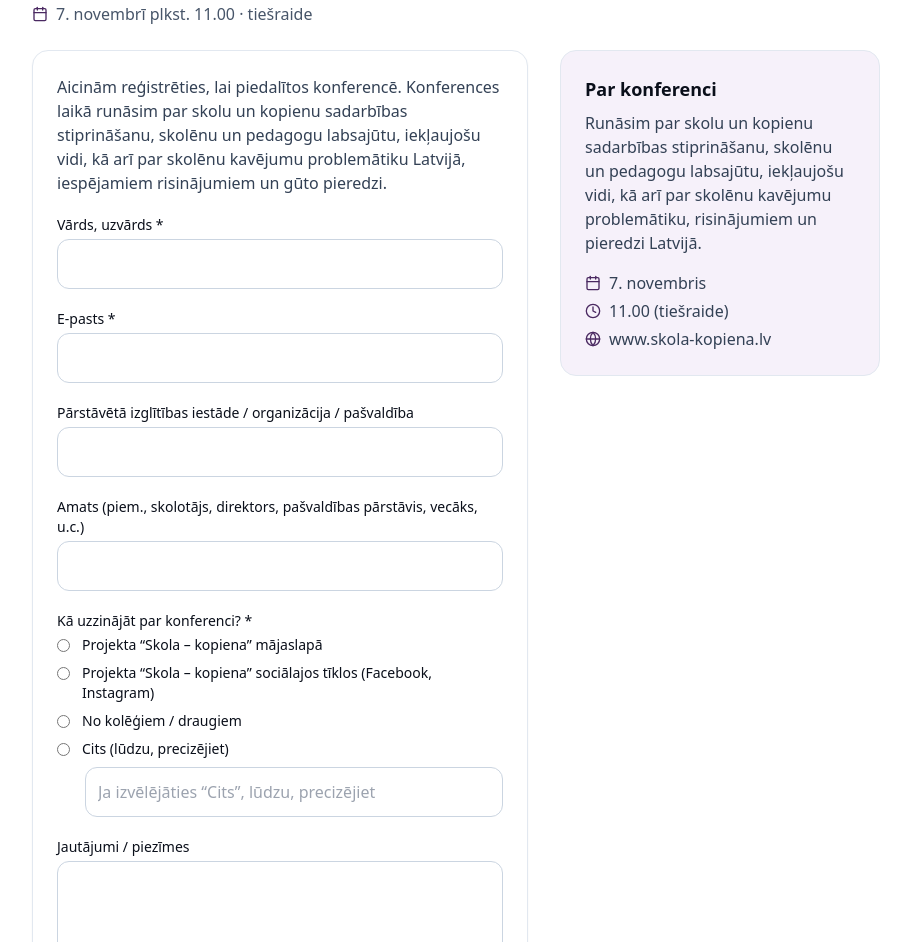
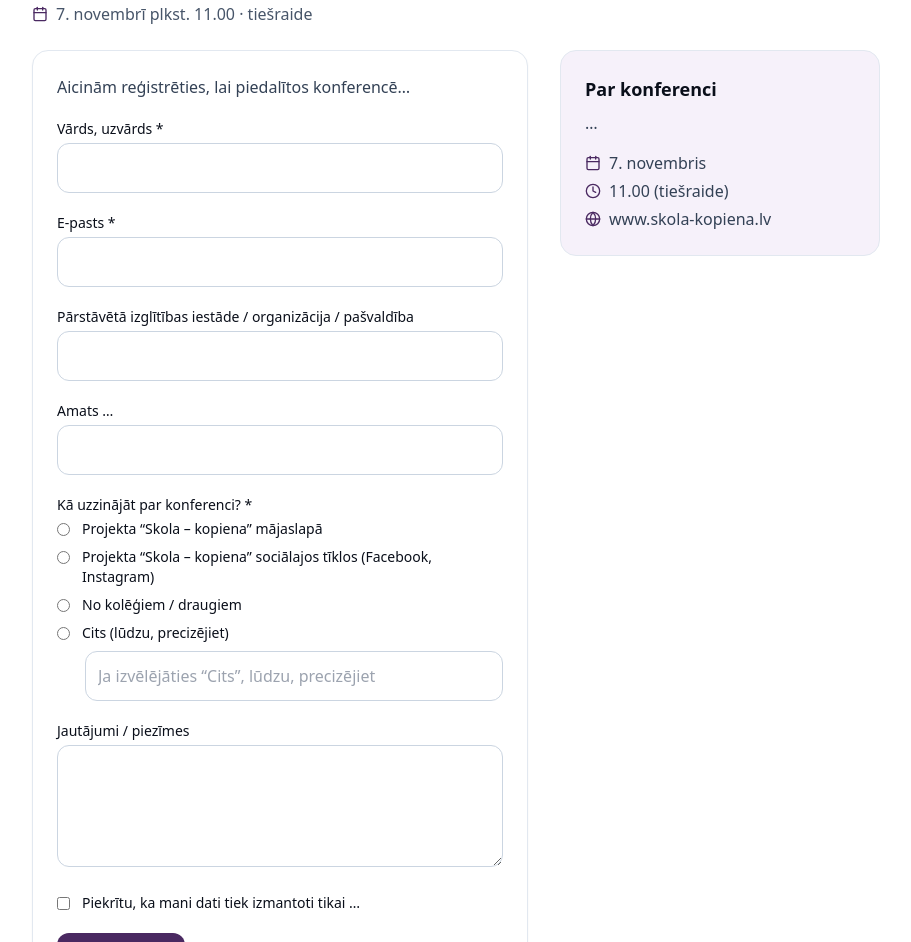
Before and after one commit to vasiljevsvladislavs-dot/skola-kopiena-registration, a Next.js app: page / in a window 1280 px wide. Shown: the part 130-1072 px from the top of the page, without its empty margins (184-1095 px from the left). Built offline with nearby package versions, Linux system fonts and the light colour scheme.

Commit message:
Update page.tsx

```diff
--- a/app/page.tsx
+++ b/app/page.tsx
@@ -1,6 +1,6 @@
 "use client";
 
-import { useState, useMemo } from "react";
+import { useState, useMemo, useEffect } from "react";
 import { z } from "zod";
 import { Calendar, Clock, Globe } from "lucide-react";
 
@@ -18,6 +18,10 @@ const schema = z.object({
 export default function Page() {
   const [loading, setLoading] = useState(false);
   const [error, setError] = useState<string | null>(null);
+
+  // Пометка, что рендерится именно ЭТА страница
+  useEffect(() => { console.log("[REGISTER] Page mounted v1"); }, []);
+
   const aboutOptions = useMemo(() => ([
     { value: "site", label: "Projekta “Skola – kopiena” mājaslapā" },
     { value: "social", label: "Projekta “Skola – kopiena” sociālajos tīklos (Facebook, Instagram)" },
@@ -29,6 +33,7 @@ export default function Page() {
     e.preventDefault();
     setError(null);
     setLoading(true);
+
     const fd = new FormData(e.currentTarget);
     const payload = {
       fullName: String(fd.get("fullName")||""),
@@ -47,32 +52,61 @@ export default function Page() {
     });
     if (!parsed.success) {
       setLoading(false);
-      setError(parsed.error.errors[0]?.message || "Pārbaudiet ievades laukus");
+      const msg = parsed.error.errors[0]?.message || "Pārbaudiet ievades laukus";
+      console.warn("[REGISTER] zod fail:", msg, parsed.error);
+      setError(msg);
       return;
     }
     if (parsed.data.about === "other" && !payload.aboutOther.trim()) {
       setLoading(false);
+      console.warn("[REGISTER] 'other' specified but aboutOther empty");
       setError("Lūdzu, precizējiet 'Cits' lauku");
       return;
     }
 
+    // Отладка: фиксируем сам факт submit
+    console.log("[REGISTER] submit → /api/register payload:", parsed.data);
+
+    // Таймаут 9 сек, чтобы явно видеть зависания
+    const ctrl = new AbortController();
+    const timer = setTimeout(() => ctrl.abort(), 9000);
+
+    try {
       const res = await fetch("/api/register", {
         method: "POST",
         headers: { "Content-Type": "application/json" },
         body: JSON.stringify(parsed.data),
+        credentials: "same-origin",
+        signal: ctrl.signal,
       });
 
-    setLoading(false);
+      clearTimeout(timer);
+
+      const text = await res.text();
+      // Попробуем распарсить JSON, если он есть
+      let json: any = null;
+      try { json = JSON.parse(text); } catch {}
+
+      console.log("[REGISTER] /api/register status:", res.status, "body:", json ?? text);
+
       if (!res.ok) {
-      const t = await res.text();
-      setError(t || "Kļūda. Mēģiniet vēlreiz.");
+        setError(typeof json === "object" && json?.error ? String(json.error) : (text || "Kļūda. Mēģiniet vēlreiz."));
         return;
       }
+
+      // Только при успешном ответе — уходим на /success
       window.location.href = "/success";
+    } catch (err: any) {
+      clearTimeout(timer);
+      console.error("[REGISTER] fetch error:", err);
+      setError(err?.name === "AbortError" ? "Serveris neatbild. Mēģiniet vēlreiz." : "Kļūda nosūtot datus");
+    } finally {
+      setLoading(false);
+    }
   }
 
   return (
-    <main className="py-8">
+    <main className="py-8" data-debug="register-page-v1">
       {/* ---------- HEADER ---------- */}
       <header className="mb-6">
         <h1 className="text-3xl font-semibold tracking-tight">
@@ -89,9 +123,7 @@ export default function Page() {
         <section className="md:col-span-3">
           <div className="rounded-2xl border border-slate-200 bg-white shadow-sm p-6">
             <p className="text-slate-700 mb-5">
-              Aicinām reģistrēties, lai piedalītos konferencē. Konferences laikā runāsim par skolu un kopienu sadarbības
-              stiprināšanu, skolēnu un pedagogu labsajūtu, iekļaujošu vidi, kā arī par skolēnu kavējumu problemātiku Latvijā,
-              iespējamiem risinājumiem un gūto pieredzi.
+              Aicinām reģistrēties, lai piedalītos konferencē…
             </p>
 
             {error && (
@@ -100,38 +132,25 @@ export default function Page() {
               </div>
             )}
 
-            <form onSubmit={onSubmit} className="space-y-5">
+            <form onSubmit={onSubmit} className="space-y-5" data-debug-form="v1">
               <div>
                 <label className="block text-sm mb-1">Vārds, uzvārds *</label>
-                <input
-                  name="fullName"
-                  className="w-full rounded-xl border border-slate-300 p-3 outline-none focus:border-[#4a2961] focus:ring-2 focus:ring-[#eae3f2]"
-                />
+                <input name="fullName" className="w-full rounded-xl border border-slate-300 p-3 outline-none focus:border-[#4a2961] focus:ring-2 focus:ring-[#eae3f2]" />
               </div>
 
               <div>
                 <label className="block text-sm mb-1">E-pasts *</label>
-                <input
-                  type="email"
-                  name="email"
-                  className="w-full rounded-xl border border-slate-300 p-3 outline-none focus:border-[#4a2961] focus:ring-2 focus:ring-[#eae3f2]"
-                />
+                <input type="email" name="email" className="w-full rounded-xl border border-slate-300 p-3 outline-none focus:border-[#4a2961] focus:ring-2 focus:ring-[#eae3f2]" />
               </div>
 
               <div>
                 <label className="block text-sm mb-1">Pārstāvētā izglītības iestāde / organizācija / pašvaldība</label>
-                <input
-                  name="org"
-                  className="w-full rounded-xl border border-slate-300 p-3 outline-none focus:border-[#4a2961] focus:ring-2 focus:ring-[#eae3f2]"
-                />
+                <input name="org" className="w-full rounded-xl border border-slate-300 p-3 outline-none focus:border-[#4a2961] focus:ring-2 focus:ring-[#eae3f2]" />
               </div>
 
               <div>
-                <label className="block text-sm mb-1">Amats (piem., skolotājs, direktors, pašvaldības pārstāvis, vecāks, u.c.)</label>
-                <input
-                  name="role"
-                  className="w-full rounded-xl border border-slate-300 p-3 outline-none focus:border-[#4a2961] focus:ring-2 focus:ring-[#eae3f2]"
-                />
+                <label className="block text-sm mb-1">Amats …</label>
+                <input name="role" className="w-full rounded-xl border border-slate-300 p-3 outline-none focus:border-[#4a2961] focus:ring-2 focus:ring-[#eae3f2]" />
               </div>
 
               <div>
@@ -155,26 +174,15 @@ export default function Page() {
 
               <div>
                 <label className="block text-sm mb-1">Jautājumi / piezīmes</label>
-                <textarea
-                  name="notes"
-                  rows={4}
-                  className="w-full rounded-xl border border-slate-300 p-3 outline-none focus:border-[#4a2961] focus:ring-2 focus:ring-[#eae3f2]"
-                />
+                <textarea name="notes" rows={4} className="w-full rounded-xl border border-slate-300 p-3 outline-none focus:border-[#4a2961] focus:ring-2 focus:ring-[#eae3f2]" />
               </div>
 
               <label className="flex items-start gap-3 text-sm select-none">
                 <input type="checkbox" name="consent" className="mt-1" />
-                <span>
-                  Piekrītu, ka mani dati tiek izmantoti tikai konferences organizēšanas nolūkos,
-                  saskaņā ar datu aizsardzības noteikumiem.
-                </span>
+                <span>Piekrītu, ka mani dati tiek izmantoti tikai …</span>
               </label>
 
-              <button
-                type="submit"
-                disabled={loading}
-                className="rounded-xl bg-[#4a2961] text-white px-5 py-3 font-medium hover:bg-[#5a3474] disabled:opacity-60"
-              >
+              <button type="submit" disabled={loading} className="rounded-xl bg-[#4a2961] text-white px-5 py-3 font-medium hover:bg-[#5a3474] disabled:opacity-60">
                 {loading ? "Nosūtīšana…" : "Reģistrēties"}
               </button>
             </form>
@@ -185,24 +193,11 @@ export default function Page() {
         <aside className="md:col-span-2">
           <div className="rounded-2xl border border-slate-200 bg-[#f6f1fa] p-6">
             <h3 className="text-lg font-semibold mb-2">Par konferenci</h3>
-            <p className="text-slate-700">
-              Runāsim par skolu un kopienu sadarbības stiprināšanu, skolēnu un pedagogu labsajūtu,
-              iekļaujošu vidi, kā arī par skolēnu kavējumu problemātiku, risinājumiem un pieredzi Latvijā.
-            </p>
-
+            <p className="text-slate-700">…</p>
             <ul className="mt-4 space-y-1 text-slate-700">
-              <li className="flex items-center gap-2">
-                <Calendar className="w-4 h-4 text-[#4a2961]" aria-hidden="true" />
-                7. novembris
-              </li>
-              <li className="flex items-center gap-2">
-                <Clock className="w-4 h-4 text-[#4a2961]" aria-hidden="true" />
-                11.00 (tiešraide)
-              </li>
-              <li className="flex items-center gap-2">
-                <Globe className="w-4 h-4 text-[#4a2961]" aria-hidden="true" />
-                www.skola-kopiena.lv
-              </li>
+              <li className="flex items-center gap-2"><Calendar className="w-4 h-4 text-[#4a2961]" aria-hidden="true" /> 7. novembris</li>
+              <li className="flex items-center gap-2"><Clock className="w-4 h-4 text-[#4a2961]" aria-hidden="true" /> 11.00 (tiešraide)</li>
+              <li className="flex items-center gap-2"><Globe className="w-4 h-4 text-[#4a2961]" aria-hidden="true" /> www.skola-kopiena.lv</li>
             </ul>
           </div>
         </aside>
```
Lines whose indentation alone changed are shown as unchanged.
